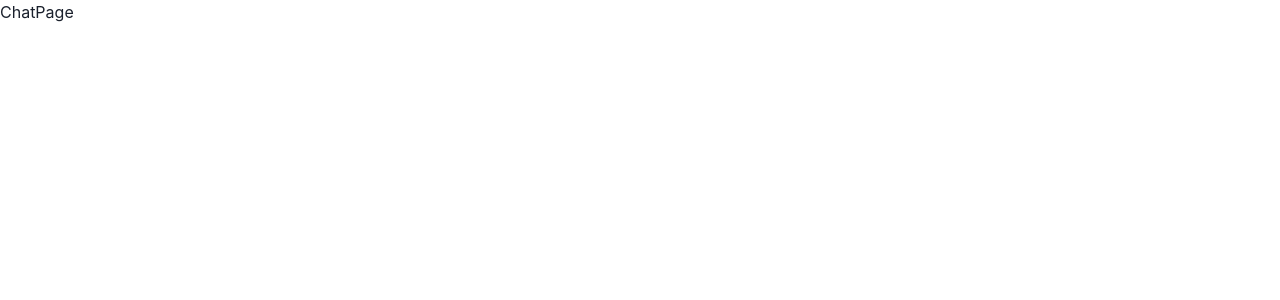
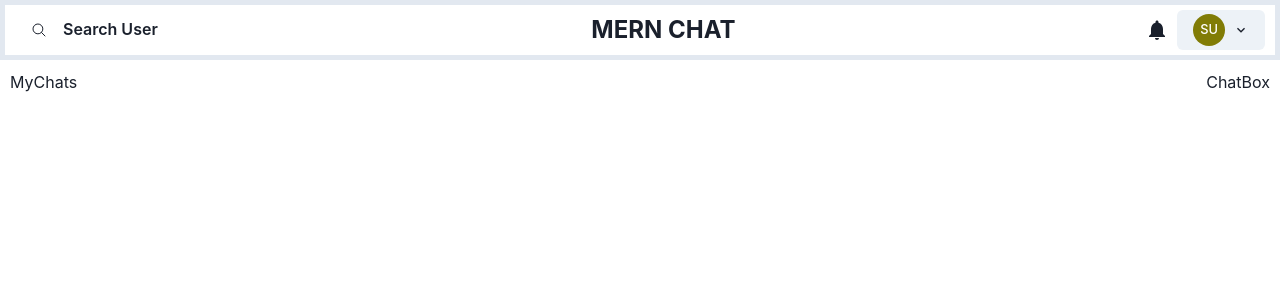
Before and after one commit to thutasann/mern-chat, a React (Create React App) app in the folder frontend/: page /chats in a window 1280 px wide. Shown: the top 300 px of the page. Built offline with nearby package versions, Linux system fonts and the light colour scheme; sample sign-in values are in the browser's storage.

Commit message:
UI: header

```diff
--- a/frontend/package.json
+++ b/frontend/package.json
@@ -4,6 +4,7 @@
   "private": true,
   "proxy": "http://127.0.0.1:5000",
   "dependencies": {
+    "@chakra-ui/icons": "^2.0.17",
     "@chakra-ui/react": "^2.5.1",
     "@emotion/react": "^11.10.6",
     "@emotion/styled": "^11.10.6",
@@ -19,6 +20,7 @@
     "prettier": "^2.8.4",
     "react": "^18.2.0",
     "react-dom": "^18.2.0",
+    "react-icons": "^4.8.0",
     "react-router-dom": "^6.9.0",
     "react-scripts": "5.0.1",
     "typescript": "^4.9.5",
--- /dev/null
+++ b/frontend/src/components/chat/chat-box.tsx
@@ -0,0 +1,7 @@
+import React, { FC } from 'react';
+
+const ChatBox: FC = () => {
+	return <div>ChatBox</div>;
+};
+
+export default ChatBox;
--- /dev/null
+++ b/frontend/src/components/chat/my-chats.tsx
@@ -0,0 +1,7 @@
+import React, { FC } from 'react';
+
+const MyChats: FC = () => {
+	return <div>MyChats</div>;
+};
+
+export default MyChats;
--- a/frontend/src/context/chat-provider.tsx
+++ b/frontend/src/context/chat-provider.tsx
@@ -34,5 +34,5 @@ export const ChatProvider = ({ children }: Props) => {
 };
 
 export const ChatState = () => {
-	return useContext(ChatContext);
+	return useContext(ChatContext) as InitialContextProps;
 };
--- a/frontend/src/index.css
+++ b/frontend/src/index.css
@@ -1,11 +1,15 @@
-@import url("https://fonts.googleapis.com/css2?family=Work+Sans:wght@300&display=swap");
+@import url('https://fonts.googleapis.com/css2?family=Work+Sans:wght@300&display=swap');
 
 .App {
 	min-height: 100vh;
 	display: flex;
-  background-image: url("./images/background-img.webp");
+	background-image: url('./images/background-img.webp');
 	background-position: center;
 	background-size: cover;
+}
+
+.w-full {
+	width: 100%;
 }
 
 ::-webkit-scrollbar {
--- /dev/null
+++ b/frontend/src/miscellaneous/Drawer.tsx
@@ -0,0 +1,93 @@
+import {
+	Avatar,
+	Box,
+	Button,
+	Menu,
+	MenuButton,
+	MenuItem,
+	MenuList,
+	Text,
+	Tooltip,
+} from '@chakra-ui/react';
+import React, { useState } from 'react';
+import { IoSearchOutline } from 'react-icons/io5';
+import { BellIcon, ChevronDownIcon } from '@chakra-ui/icons';
+import { ChatState } from '../context/chat-provider';
+
+const Drawer: React.FC = () => {
+	const { user } = ChatState();
+	const [search, setSearch] = useState<string>('');
+	const [searchResults, setSearchResults] = useState<any[]>([]);
+	const [loading, setLoading] = useState<boolean>(false);
+	const [loadingchat, setLoadingchat] = useState();
+
+	return (
+		<>
+			<Box
+				display={'flex'}
+				justifyContent={'space-between'}
+				alignItems="center"
+				bg="white"
+				w="100%"
+				p="5px 10px 5px 10px"
+				borderWidth={'5px'}
+			>
+				<Tooltip
+					label="Search Users to chat"
+					hasArrow
+					placement="bottom-end"
+				>
+					<Button variant="ghost">
+						<IoSearchOutline />
+						<Text
+							px="4"
+							display={{
+								base: 'none',
+								md: 'flex',
+							}}
+						>
+							Search User
+						</Text>
+					</Button>
+				</Tooltip>
+
+				<Text
+					fontSize="2xl"
+					fontWeight={'bold'}
+				>
+					MERN CHAT
+				</Text>
+
+				<div>
+					<Menu>
+						<MenuButton p={1}>
+							<BellIcon
+								fontSize={'2xl'}
+								m={1}
+							/>
+						</MenuButton>
+					</Menu>
+					<Menu>
+						<MenuButton
+							as={Button}
+							rightIcon={<ChevronDownIcon />}
+						>
+							<Avatar
+								size="sm"
+								cursor={'pointer'}
+								name={user.name}
+								src={user.pic}
+							/>
+						</MenuButton>
+						<MenuList>
+							<MenuItem>My Profile</MenuItem>
+							<MenuItem>Logout</MenuItem>
+						</MenuList>
+					</Menu>
+				</div>
+			</Box>
+		</>
+	);
+};
+
+export default Drawer;
--- a/frontend/src/pages/chat.tsx
+++ b/frontend/src/pages/chat.tsx
@@ -1,19 +1,28 @@
-import React, { useEffect } from 'react'
-import axios from 'axios'
+import { Box } from '@chakra-ui/react';
+import React from 'react';
+import ChatBox from '../components/chat/chat-box';
+import MyChats from '../components/chat/my-chats';
+import { ChatState } from '../context/chat-provider';
+import Drawer from '../miscellaneous/Drawer';
 
 const ChatPage: React.FC = () => {
+	const { user } = ChatState();
 
-    const fetchChats = async() => {
-        const data = await axios.get("/")
-        console.log('data', data)
-    }
-    useEffect(() => {
-        fetchChats();
-    }, []);
+	return (
+		<div className="w-full">
+			{user && <Drawer />}
+			<Box
+				display="flex"
+				justifyContent="space-between"
+				w="100%"
+				h="91.5vh"
+				p="10px"
+			>
+				{user && <MyChats />}
+				{user && <ChatBox />}
+			</Box>
+		</div>
+	);
+};
 
-  return (
-    <div>ChatPage</div>
-  )
-}
-
-export default ChatPage
+export default ChatPage;
--- a/frontend/src/types/index.ts
+++ b/frontend/src/types/index.ts
@@ -9,6 +9,6 @@ export interface UserProps {
 }
 
 export interface InitialContextProps {
-	user: any;
+	user: UserProps | any;
 	setUser: React.Dispatch<React.SetStateAction<any>>;
 }
```
Also changed, not shown: frontend/src/miscellaneous/profile-modal.tsx (added, +7 -0 lines), 2 other files (tests, documents, lock files or other folders). Lines whose indentation alone changed are shown as unchanged.
